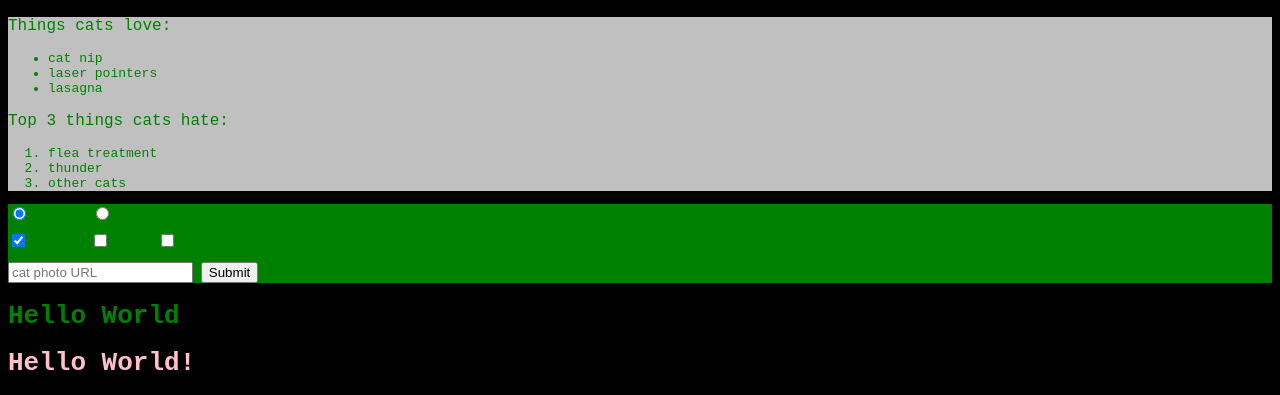
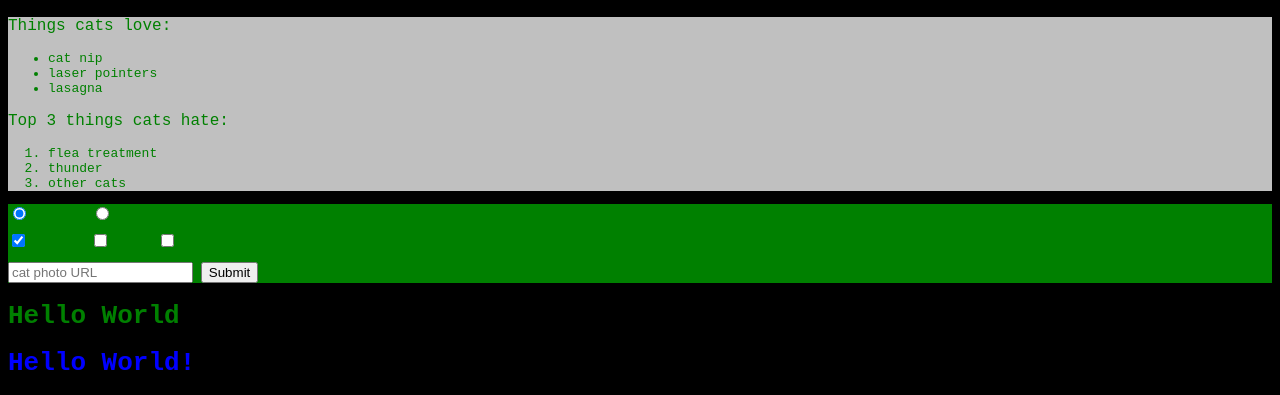
Before and after one commit to 1922Satyamgupta/css_handson, a plain HTML site: page index.html in a window 1280 px wide. Shown: the part 893-1288 px from the top of the page. Drawn offline with Linux system fonts and the light colour scheme.

```diff
--- a/index.html
+++ b/index.html
@@ -84,7 +84,7 @@
   margin-bottom:15px;
 }
 .pink-text{
-    color:pink;
+    color:blue;
   }
 
 </style>
@@ -142,7 +142,8 @@
   <!--task26-->
   <h1>Hello World</h1>
   <!--task27-->
-  <h1 class="pink-text">Hello World!</h1>
+  <!--task28-->
+  <h1 class="pink-text blue-text">Hello World!</h1>
 
 
 
```
